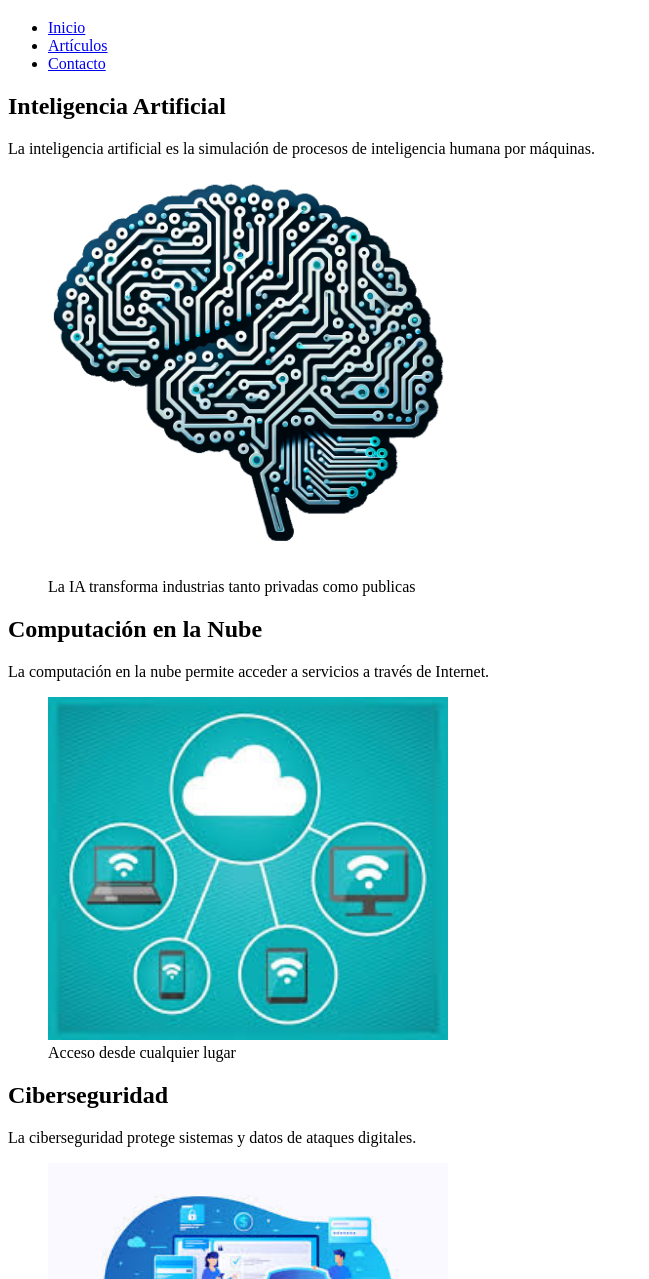
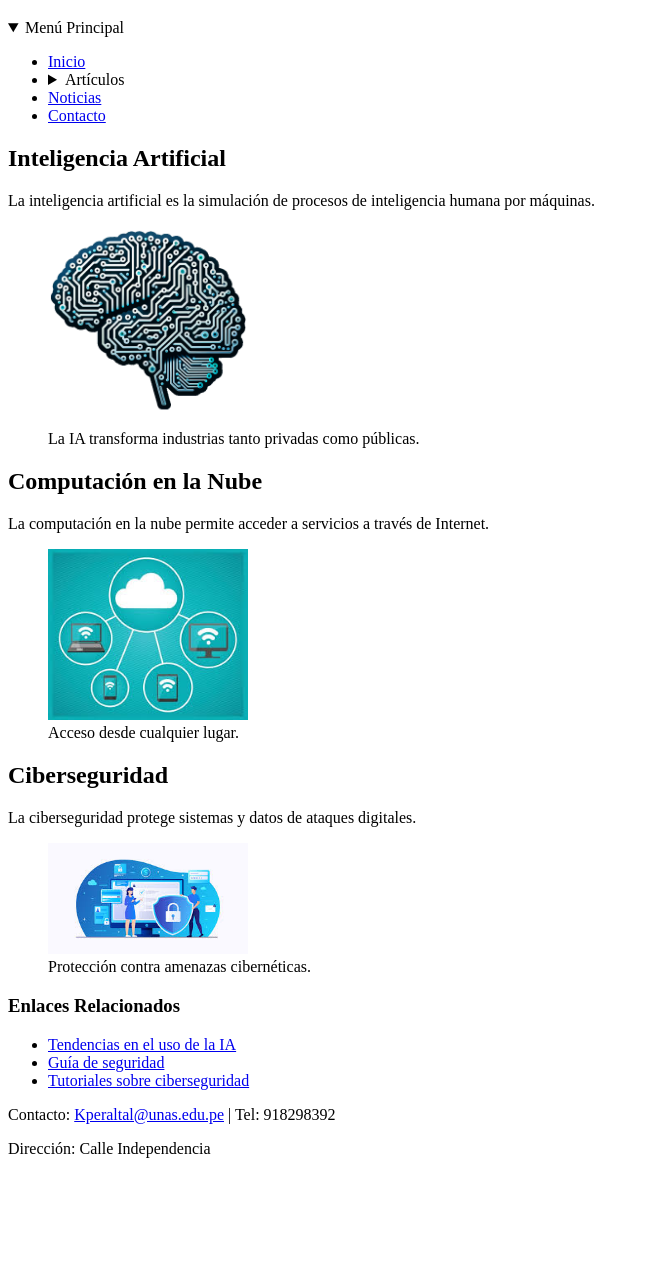
Before and after one commit to kevvperalta/laboratorio05, a plain HTML site: page index.html in a window 1280 px wide. Shown: the part 61-1340 px from the top of the page, without its empty margins (0-649 px from the left). After the commit the page ends 1235 px from the top, so only its background shows below. Drawn offline with Linux system fonts and the light colour scheme.

Commit message:
agregando al archivo index.html el menu interactivo y comentarios

```diff
--- a/index.html
+++ b/index.html
@@ -4,51 +4,75 @@
   <meta charset="UTF-8">
   <meta name="viewport" content="width=device-width, initial-scale=1.0">
   <title>Mi Sitio de Computación</title>
-    <link rel="stylesheet" href="styles.css">
 </head>
 <body>
   <header>
     <h1>MiSitioComputacional</h1>
+
+    <!-- menu interactivo -->
     <nav>
+      <!-- menu principal -->
+      <details open>
+        <summary>Menú Principal</summary>
         <ul>
-                <li><a href="#">Inicio</a></li>
-                <li><a href="#">Artículos</a></li>
-                <li><a href="#">Contacto</a></li>
+          <li><a href="index.html">Inicio</a></li>
+          <li>
+            <details>
+              <summary>Artículos</summary>
+              <ul>
+                <!-- enlaces internos hacia secciones del contenido -->
+                <li><a href="#ia">Inteligencia Artificial</a></li>
+                <li><a href="#nube">Computación en la Nube</a></li>
+                <li><a href="#ciberseguridad">Ciberseguridad</a></li>
               </ul>
+            </details>
+          </li>
+
+          <!-- enlaces a otra página del sitio -->
+          <li><a href="noticias.html">Noticias</a></li>
+
+          <li><a href="#contacto">Contacto</a></li>
+        </ul>
+      </details>
     </nav>
   </header>
 
+  <!-- contenido principal -->
   <main>
-        <article>
+    <!-- primer artículo -->
+    <article id="ia">
       <h2>Inteligencia Artificial</h2>
       <p>La inteligencia artificial es la simulación de procesos de inteligencia humana por máquinas.</p>
       <figure>
-                <img src="IA.png" alt="Inteligencia Artificial" width="400">
-                <figcaption>La IA transforma industrias tanto privadas  como publicas </figcaption>
+        <img src="IA.png" alt="Inteligencia Artificial" width="200">
+        <figcaption>La IA transforma industrias tanto privadas como públicas.</figcaption>
       </figure>
     </article>
 
-        <article>
+    <!-- segundo artículo -->
+    <article id="nube">
       <h2>Computación en la Nube</h2>
       <p>La computación en la nube permite acceder a servicios a través de Internet.</p>
       <figure>
-                <img src="NUBE.jpeg" alt="Computación en la Nube" width="400">
-                <figcaption>Acceso desde cualquier lugar</figcaption>
+        <img src="NUBE.jpeg" alt="Computación en la Nube" width="200">
+        <figcaption>Acceso desde cualquier lugar.</figcaption>
       </figure>
     </article>
 
-        <article>
+    <!-- tercer artículo -->
+    <article id="ciberseguridad">
       <h2>Ciberseguridad</h2>
       <p>La ciberseguridad protege sistemas y datos de ataques digitales.</p>
       <figure>
-                <img src="seguridad.jpeg" alt="Computación en la Nube" width="400">
-                <figcaption>Proteccion contra amenazas ciberneticas </figcaption>
+        <img src="seguridad.jpeg" alt="Ciberseguridad" width="200">
+        <figcaption>Protección contra amenazas cibernéticas.</figcaption>
       </figure>
     </article>
   </main>
 
+  <!--enlaces relacionados -->
   <aside>
-        <h3>Enlaces que estan Relacionados con el tema</h3>
+    <h3>Enlaces Relacionados</h3>
     <ul>
       <li><a href="#">Tendencias en el uso de la IA</a></li>
       <li><a href="#">Guía de seguridad</a></li>
@@ -56,9 +80,10 @@
     </ul>
   </aside>
 
-    <footer>
-        <p>Contacto: Kperaltal@unas.edu.pe | Tel: 918298392</p>
-        <p>Dirección: Calle independencia </p>
+  <!-- Pie de página-->
+  <footer id="contacto">
+    <p>Contacto: <a href="mailto:Kperaltal@unas.edu.pe">Kperaltal@unas.edu.pe</a> | Tel: 918298392</p>
+    <p>Dirección: Calle Independencia</p>
   </footer>
 </body>
 </html>
```
Lines whose indentation alone changed are shown as unchanged.
